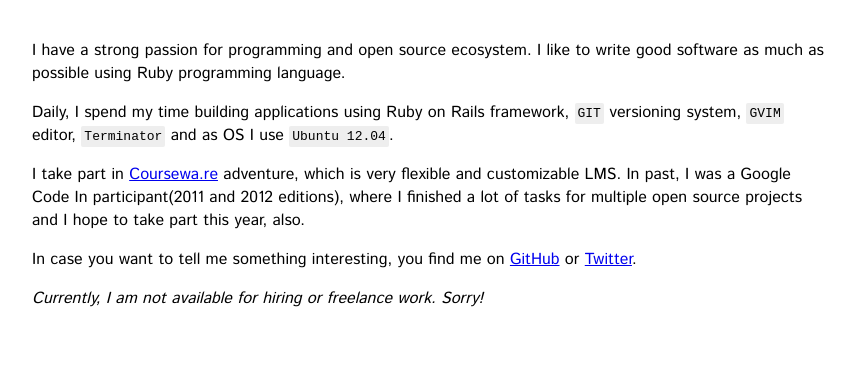
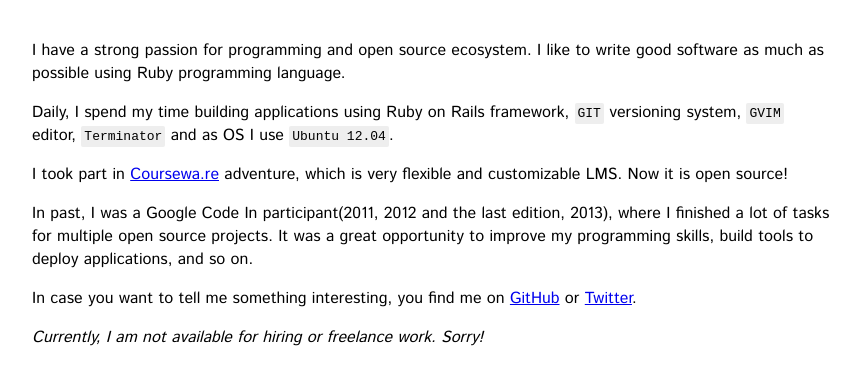
Before and after one commit to dooma/dooma.github.io, a Jekyll site: the page built from index.md, in a window 1280 px wide, cut to the strip 354-739 px from the top of the page. Shown: the whole strip, without its empty margins (208-1068 px from the left). Built offline with Jekyll 4.4.1, drawn with Linux system fonts in a browser that asks for light colours; nearby versions of some CDN libraries.

Commit message:
update avatar url and text

```diff
--- a/_layouts/default.html
+++ b/_layouts/default.html
@@ -12,7 +12,7 @@
     <body>
         <div class='site'>
             <div class='avatar'>
-                <img src='http://www.gravatar.com/avatar/8b441083fc6cc9cabf19db7765f73143?s=400'/>
+                <img src='https://s.gravatar.com/avatar/d7d5dd3d7e7478e1cf1814f858d0fe7a?s=400'/>
             </div>
             <div class='name'>
                 <h1>{{site.name}}</h1>
--- a/index.md
+++ b/index.md
@@ -9,10 +9,12 @@ good software as much as possible using Ruby programming language.
 Daily, I spend my time building applications using Ruby on Rails framework,
 `GIT` versioning system, `GVIM` editor, `Terminator` and as OS I use `Ubuntu 12.04`.
 
-I take part in [Coursewa.re](http://coursewa.re) adventure, which is very flexible and customizable LMS.
-In past, I was a Google Code In participant(2011 and 2012 editions),
-where I finished a lot of tasks for multiple open source projects and
-I hope to take part this year, also.
+I took part in [Coursewa.re](http://coursewa.re) adventure, which is very flexible
+and customizable LMS. Now it is open source!
+
+In past, I was a Google Code In participant(2011, 2012 and the last edition, 2013),
+where I finished a lot of tasks for multiple open source projects.
+It was a great opportunity to improve my programming skills, build tools to deploy applications, and so on.
 
 In case you want to tell me something interesting,
 you find me on [GitHub](https://github.com/dooma) or [Twitter](https://twitter.com/calinutz96).
```
